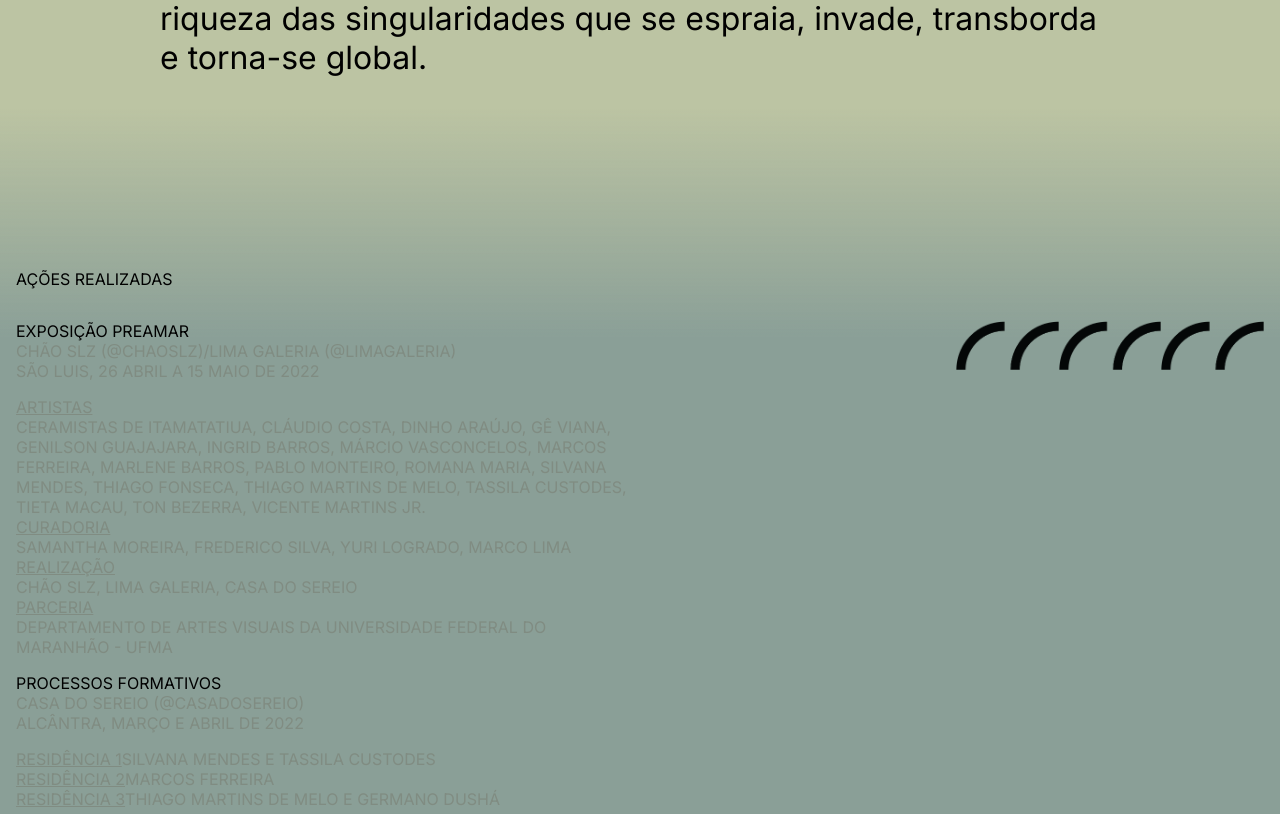
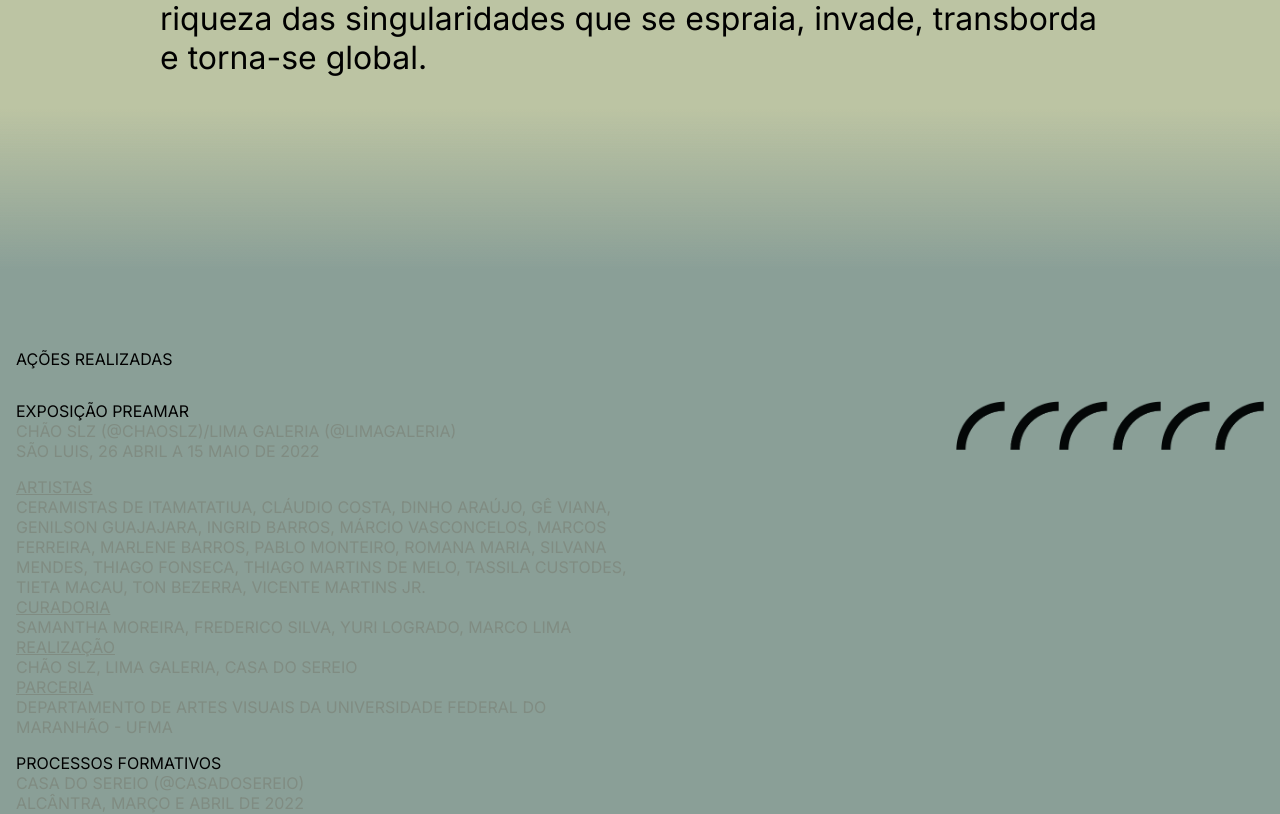
Before and after one commit to germanodusha/preamar, a Next.js app: page / in a window 1280 px wide. Shown: the part 2631-3445 px from the top of the page. Built offline with nearby package versions, Linux system fonts and the light colour scheme.

Commit message:
Parallax fixed.

```diff
--- a/src/components/Description/index.tsx
+++ b/src/components/Description/index.tsx
@@ -29,7 +29,7 @@ const Description = () =>{
             .sticky {
                 position: -webkit-sticky;
                 position: sticky;
-                top:-${stickyPos<0? 0:stickyPos}px;
+                top:-${stickyPos<0? "":stickyPos}px;
             }
             `}
             </style>
--- a/src/components/Description/styles.module.css
+++ b/src/components/Description/styles.module.css
@@ -6,7 +6,7 @@
     color: black;
     z-index: 0;
     padding-bottom: 2rem;
-    top: 0 ;
+    top: -8rem;
 }
 
 .container::after {
--- a/src/components/Footer/styles.module.css
+++ b/src/components/Footer/styles.module.css
@@ -1,11 +1,11 @@
 
 .container {
     width: 100%;
-    background: linear-gradient(rgba(var(--yellow-first), 0) 0%,rgba(var(--green-second), 1) 20%);
+    background: linear-gradient(rgba(var(--yellow-first), 0) 0%,rgba(var(--green-second), 1) 10rem);
     position: relative;
     font-size: 1rem;
     padding: 5rem 1rem;
-    padding-top: 10rem;
+    padding-top: 15rem;
     font-weight: 600;
     color: #808C82;
 }
@@ -62,6 +62,6 @@
     }
     .container {
         background: linear-gradient(rgba(var(--yellow-first), 0) 0%,rgba(var(--green-second), 1) 6rem);
-        padding-top: 7.7rem;
+        padding-top: 8.5rem;
     }
 }
```
